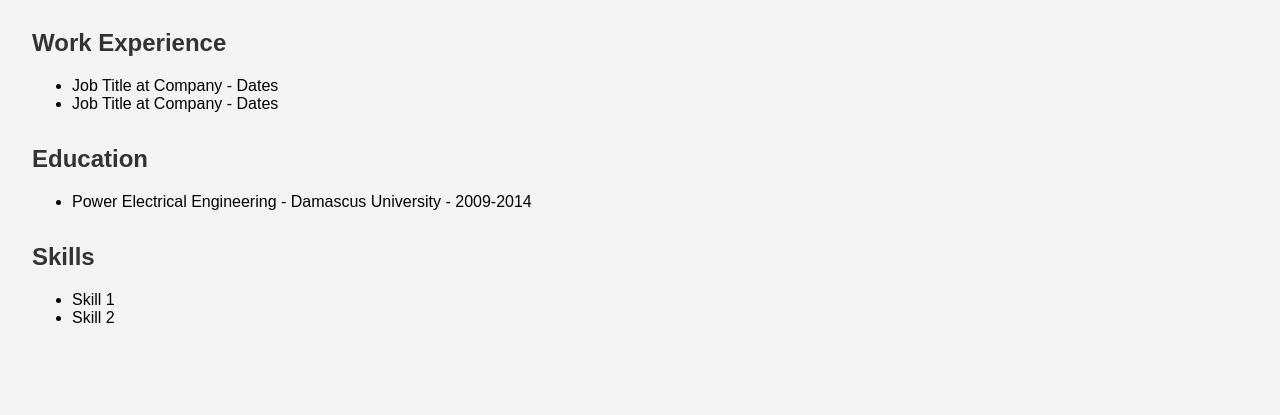
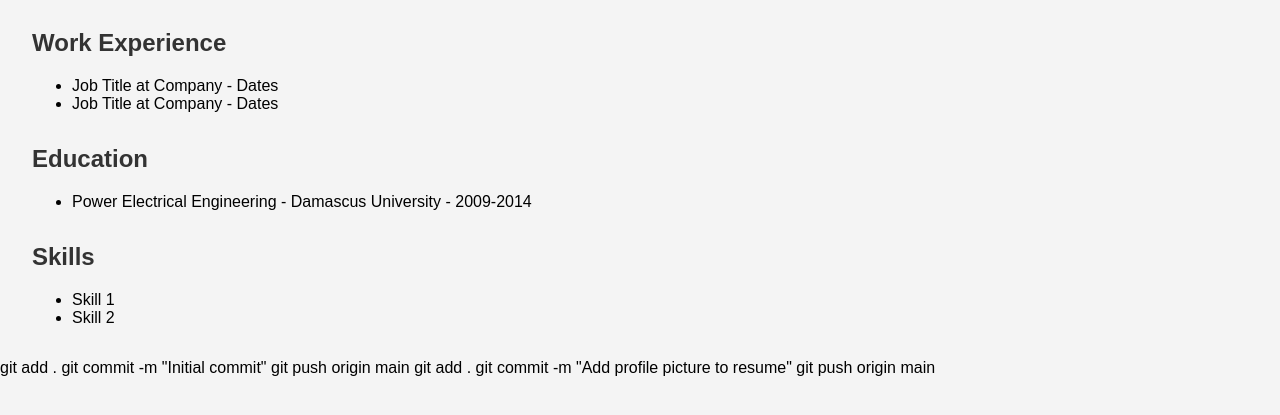
Before and after one commit to hadisalha/HadiSalha, a plain HTML site: page index.html in a window 1280 px wide. Shown: the part 167-582 px from the top of the page. Drawn offline with Linux system fonts and the light colour scheme.

Commit message:
Update index.html

```diff
--- a/index.html
+++ b/index.html
@@ -34,3 +34,10 @@
     </section>
 </body>
 </html>
+git add .
+git commit -m "Initial commit"
+git push origin main
+
+git add .
+git commit -m "Add profile picture to resume"
+git push origin main
```
